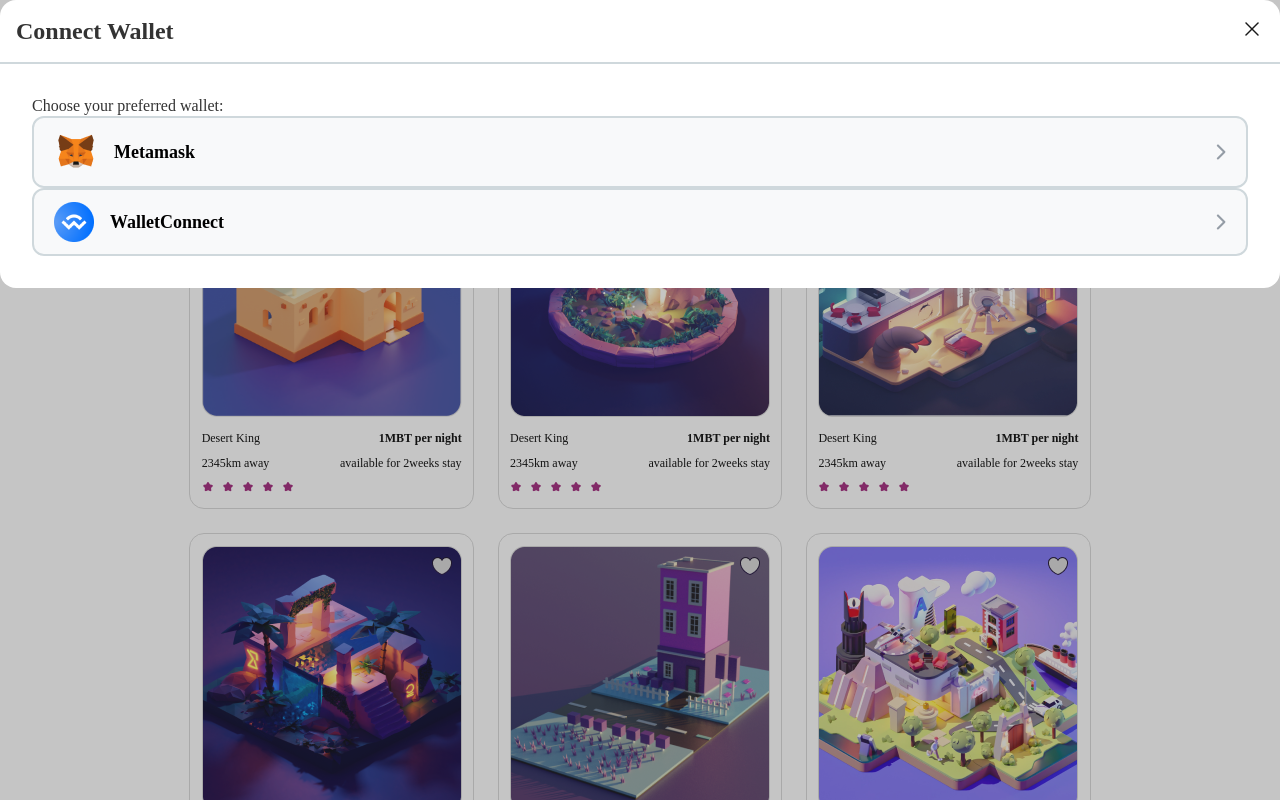
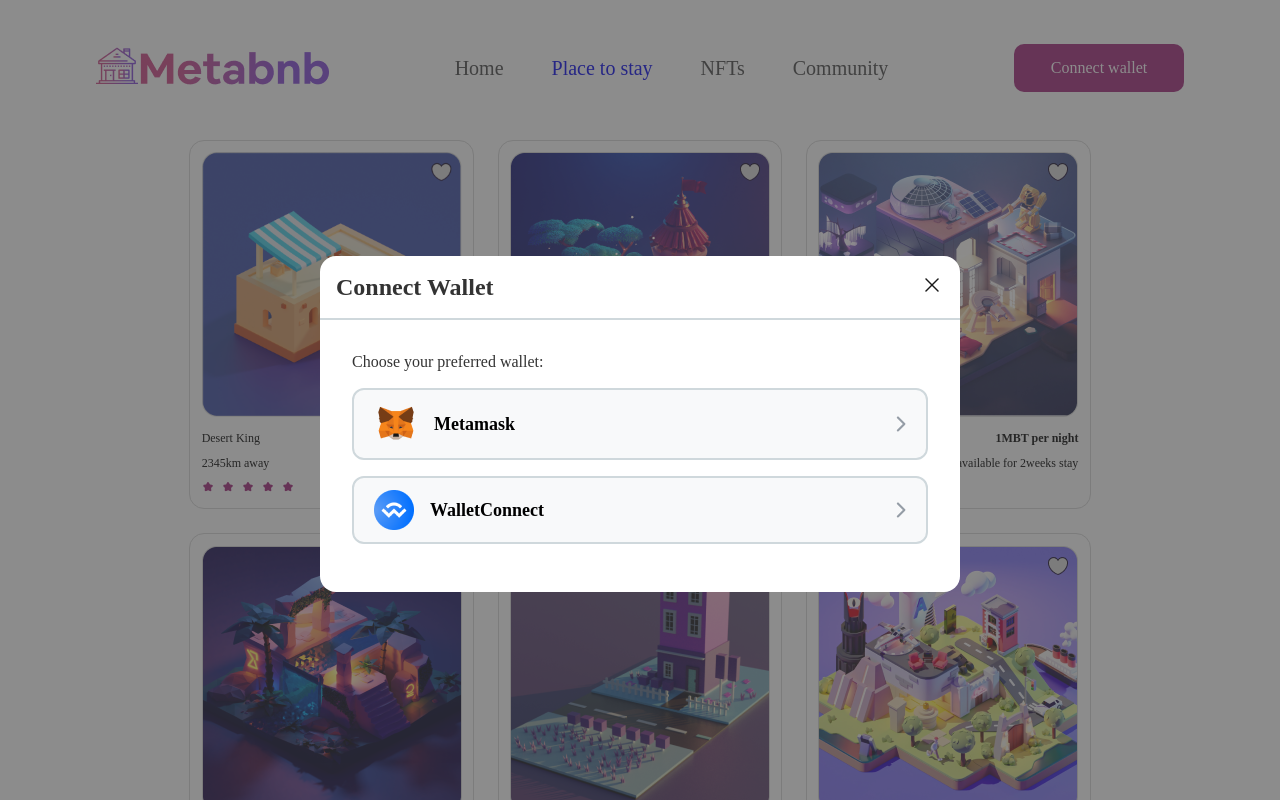
Before and after one commit to Tlamz/Metabnb, a React (Create React App) app: page /place in a window 1280 px wide. Both pictures are taken after a click on the button "Connect wallet". Shown: the top 800 px of the page. Built offline with nearby package versions, Linux system fonts and the light colour scheme; a web font is replaced by a local one.

Commit message:
fix: edited styling properties

```diff
--- a/src/App.css
+++ b/src/App.css
@@ -294,7 +294,7 @@
 /* modal */
 
 .modal-background {
-  background-color: rgba(64, 64, 64, 0.3);
+  background-color: rgba(64, 64, 64, 0.6);
   width: 100%;
   height: 100%;
   position: fixed;
@@ -304,7 +304,8 @@
 
 .modal-container {
   background-color: #ffffff;
-  /* width: min(100%,37.5rem); */
+  width: 50%;
+  margin: 16rem auto;
   border: 0;
   border-radius: 1rem;
   padding: 0;
@@ -334,6 +335,7 @@
   font-size: 1rem;
   line-height: 20px;
   color: #333333;
+  margin-bottom: 1rem;
 }
 
 .link-btn {
@@ -343,7 +345,8 @@
   background-color: #f8f9fa;
   display: flex;
   justify-content: space-between;
-  align-items: center
+  align-items: center;
+  margin-bottom: 1rem;
 }
 
 .link-btn p {
```
